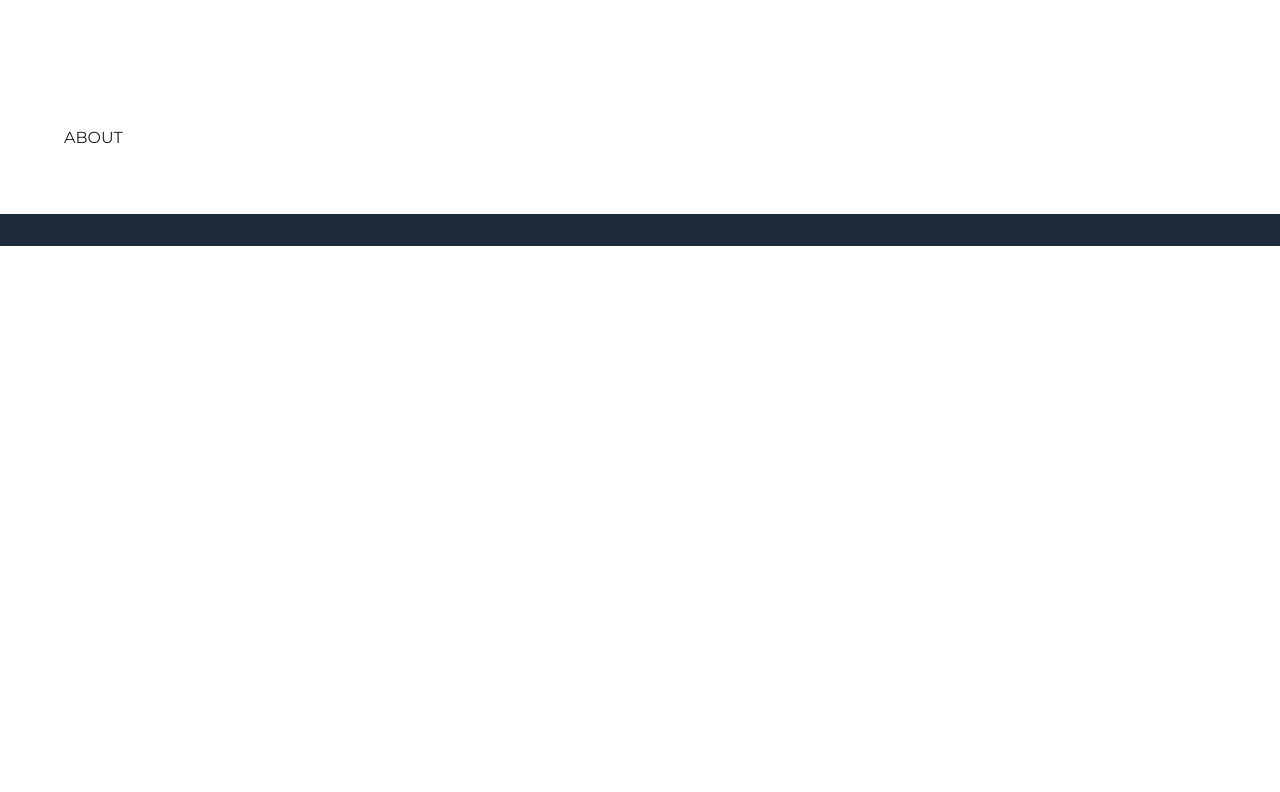
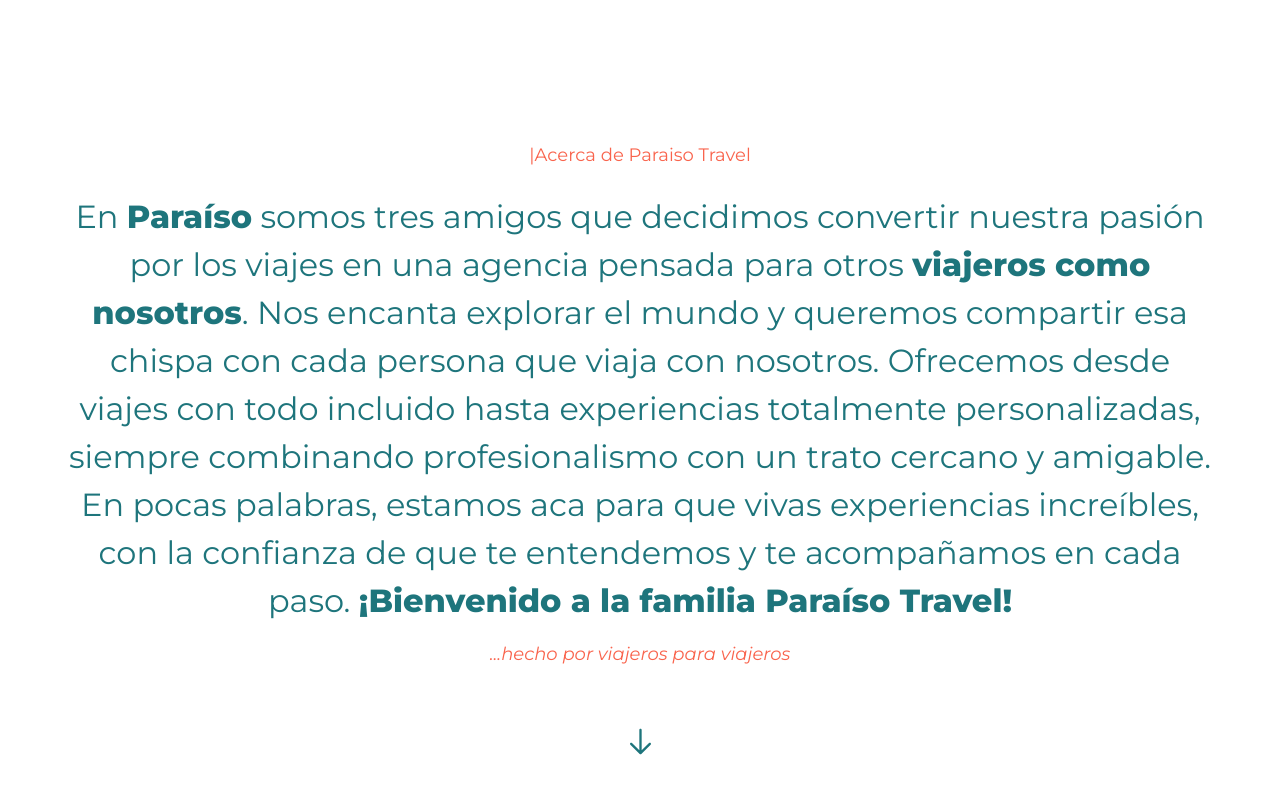
Before and after one commit to RamirezAgus/landing-travel, a React (Vite) app: page / in a window 1280 px wide. Shown: the part 868-1660 px from the top of the page. Before the commit the page ends 1114 px from the top, so only its background shows below. Built offline with nearby package versions, Linux system fonts and the light colour scheme.

Commit message:
add about and travels insterface

```diff
--- a/package.json
+++ b/package.json
@@ -11,6 +11,7 @@
   },
   "dependencies": {
     "@tailwindcss/vite": "^4.1.11",
+    "framer-motion": "^12.23.12",
     "path": "^0.12.7",
     "react": "^19.1.1",
     "react-dom": "^19.1.1",
--- a/src/App.jsx
+++ b/src/App.jsx
@@ -1,6 +1,7 @@
 import Navbar from '@components/Navbar'
 import Hero from '@sections/Hero'
 import About from '@sections/About'
+import Travels from '@sections/Travels'
 import Footer from '@components/Footer'
 
 const App = () => {
@@ -9,6 +10,7 @@
       <Navbar />
       <Hero />
       <About/>
+      <Travels/>
       <Footer/>
     </div>
   )
--- /dev/null
+++ b/src/components/CustomTexts.jsx
@@ -0,0 +1,45 @@
+import { motion } from "framer-motion";
+import { textContainer, textVariant2 } from "../utils/motion";
+
+export const TypingText = ({ title }) => (
+  <motion.p
+    variants={textContainer}
+    className='text-orange text-[18px]
+    text-secondary-white text-center py-4'>
+      {Array.from(title).map((letter, index) => (
+        <motion.span
+        variants={textVariant2}
+        key={index}
+        >
+          {letter === ' ' ? '\u00A0' : letter}
+        </motion.span>
+      ))}
+  </motion.p>
+);
+
+export const TypingText2 = ({ title }) => (
+    <motion.p
+    variants={textContainer}
+    className='italic text-orange text-[18px]
+    text-secondary-white text-center py-4'>
+      {Array.from(title).map((letter, index) => (
+        <motion.span
+        variants={textVariant2}
+        key={index}
+        >
+          {letter === ' ' ? '\u00A0' : letter}
+        </motion.span>
+      ))}
+  </motion.p>
+)
+
+export const TitleText = ({ title }) => (
+    <motion.h2
+    variants={textVariant2}
+    initial="hidden"
+    whileInView="show"
+    className="mt-[50px] font-bold md:text-[64px] text-[40px] text-blue"
+    >
+        {title}
+    </motion.h2>
+)
--- a/src/components/Navbar.jsx
+++ b/src/components/Navbar.jsx
@@ -12,7 +12,7 @@
           alt="logo"
           className="object-contain w-[200px] h-[132px]"
         />
-        <CgMenuRight size={32} className="cursor-pointer"/>
+        <CgMenuRight size={32} className="cursor-pointer text-blue"/>
       </div>
     </nav>
   );
--- /dev/null
+++ b/src/components/TravelCards.jsx
@@ -0,0 +1,16 @@
+import { motion } from "framer-motion";
+import { fadeIn } from "@/utils/motion";
+
+const TravelCards = () => {
+    return (
+        <motion.div
+            variants={fadeIn('up', 'spring', index * 0.5, 0.75)}
+            className={`relative ${
+                active === id ? 'lg:flex-[3.5] flex-[10]' : 'lg:flex-[0.5] flex-[2]'
+            } flex items-center justify-center min-w-[170px] h-[700px] transition-[flex] duration-[0.7s] ease-out-flex cursor-pointer`}
+            onClick={() => handleClick(id)}>
+        </motion.div>
+    )
+}
+
+export default TravelCards;
--- /dev/null
+++ b/src/constants/index.js
@@ -0,0 +1,27 @@
+export const exploreTravels = [
+    {
+        id: 'travel-1',
+        img: '/path/to/image1.jpg',
+        title: 'Explore the Mountains',
+    },
+    {
+        id: 'travel-2',
+        img: '/path/to/image2.jpg',
+        title: 'Discover the Beaches',
+    },
+    {
+        id: 'travel-3',
+        img: '/path/to/image3.jpg',
+        title: 'Experience the City Life',
+    },
+    {
+        id: 'travel-4',
+        img: '/path/to/image4.jpg',
+        title: 'Relax at the Spa',
+    },
+    {
+        id: 'travel-5',
+        img: '/path/to/image5.jpg',
+        title: 'Adventure in the Jungle',
+    },
+]
--- a/src/index.css
+++ b/src/index.css
@@ -1,4 +1,4 @@
-@import url('https://fonts.googleapis.com/css2?family=Montserrat:wght@100..900&display=swap');
+@import url('https://fonts.googleapis.com/css2?family=Montserrat:ital,wght@0,100..900;1,100..900&display=swap');
 @import "tailwindcss";
 
 @theme {
--- a/src/sections/About.jsx
+++ b/src/sections/About.jsx
@@ -1,14 +1,47 @@
+import { TypingText, TypingText2 } from "@/components/CustomTexts";
+import { motion } from "framer-motion";
+import { fadeIn, staggerContainer } from "@/utils/motion";
+import { RxArrowDown } from "react-icons/rx";
+
 const About = () => {
-    return (
-        <section
-            className="relative z-10 sm:p-16 xs:p-8 px-6 py-12">
-            <div
-                className="2xl:max-w-[1280px] w-full ">
-
-            </div>
-            ABOUT
-        </section>
-    )
-}
+  return (
+    <section className="relative z-10 sm:p-16 xs:p-8 px-6 py-12 flex flex-col">
+      <motion.div
+        className="2xl:max-w-[1280px] w-full mx-auto"
+        variants={staggerContainer}
+        initial="hidden"
+        whileInView="show"
+        viewport={{ once: false, amount: 0.25 }}
+      >
+        <TypingText title="|Acerca de Paraiso Travel" />
+        <motion.p
+          variants={fadeIn("up", "tween", 0.2, 1)}
+          className="mt-[8px] font-normal sm:text-[32px]
+                text-[20px] text-center text-blue"
+        >
+          En <span className="font-extrabold">Paraíso</span> somos tres amigos
+          que decidimos convertir nuestra pasión por los viajes en una agencia
+          pensada para otros{" "}
+          <span className="font-extrabold">viajeros como nosotros</span>. Nos
+          encanta explorar el mundo y queremos compartir esa chispa con cada
+          persona que viaja con nosotros. Ofrecemos desde viajes con todo
+          incluido hasta experiencias totalmente personalizadas, siempre
+          combinando profesionalismo con un trato cercano y amigable. En pocas
+          palabras, estamos aca para que vivas experiencias increíbles, con la
+          confianza de que te entendemos y te acompañamos en cada paso.{" "}
+          <span className="font-extrabold">
+            ¡Bienvenido a la familia Paraíso Travel!
+          </span>
+        </motion.p>
+        <TypingText2 title="...hecho por viajeros para viajeros" />
+        <motion.div
+        variants={fadeIn('up', 'tween', 0.3, 1)}
+        className="flex justify-center my-10">
+          <RxArrowDown className="text-blue" size={35} />
+        </motion.div>
+      </motion.div>
+    </section>
+  );
+};
 
 export default About;
--- a/src/sections/Hero.jsx
+++ b/src/sections/Hero.jsx
@@ -1,4 +1,5 @@
 import cover from '@assets/cover3.jpg';
+import { slideIn, staggerContainer, textVariant } from '@/utils/motion';
 
 const Hero = () => {
   return (
--- /dev/null
+++ b/src/sections/Travels.jsx
@@ -0,0 +1,21 @@
+import { motion } from "framer-motion";
+import { TypingText, TitleText } from "@/components/CustomTexts";
+import { staggerContainer, fadeIn } from "@/utils/motion";
+
+const Travel = () => {
+  return (
+    <section className="sm:p-16 xs:p-8 px-6 py-12" id="travel">
+        <motion.div
+        variants={staggerContainer}
+        initial="hidden"
+        whileInView="show"
+        viewport={{ once: false, amount: 0.25 }}
+        >
+
+        </motion.div>
+
+    </section>
+  );
+};
+
+export default Travel;
--- /dev/null
+++ b/src/utils/motion.js
@@ -0,0 +1,161 @@
+export const navVariants = {
+    hidden: {
+      opacity: 0,
+      y: -50,
+      transition: {
+        type: 'spring',
+        stiffness: 300,
+        damping: 140,
+      },
+    },
+    show: {
+      opacity: 1,
+      y: 0,
+      transition: {
+        type: 'spring',
+        stiffness: 80,
+        delay: 1,
+      },
+    },
+  };
+
+  export const slideIn = (direction, type, delay, duration) => ({
+    hidden: {
+      x: direction === 'left' ? '-100%' : direction === 'right' ? '100%' : 0,
+      y: direction === 'up' ? '100%' : direction === 'down' ? '100%' : 0,
+    },
+    show: {
+      x: 0,
+      y: 0,
+      transition: {
+        type,
+        delay,
+        duration,
+        ease: 'easeOut',
+      },
+    },
+  });
+
+  export const staggerContainer = (staggerChildren, delayChildren) => ({
+    hidden: {},
+    show: {
+      transition: {
+        staggerChildren,
+        delayChildren,
+      },
+    },
+  });
+
+  export const textVariant = (delay) => ({
+    hidden: {
+      y: 50,
+      opacity: 0,
+    },
+    show: {
+      y: 0,
+      opacity: 1,
+      transition: {
+        type: 'spring',
+        duration: 1.25,
+        delay,
+      },
+    },
+  });
+
+  export const textContainer = {
+    hidden: {
+      opacity: 0,
+    },
+    show: (i = 1) => ({
+      opacity: 1,
+      transition: { staggerChildren: 0.1, delayChildren: i * 0.1 },
+    }),
+  };
+
+  export const textVariant2 = {
+    hidden: {
+      opacity: 0,
+      y: 20,
+    },
+    show: {
+      opacity: 1,
+      y: 0,
+      transition: {
+        type: 'tween',
+        ease: 'easeIn',
+      },
+    },
+  };
+
+  export const fadeIn = (direction, type, delay, duration) => ({
+    hidden: {
+      x: direction === 'left' ? 100 : direction === 'right' ? -100 : 0,
+      y: direction === 'up' ? 100 : direction === 'down' ? -100 : 0,
+      opacity: 0,
+    },
+    show: {
+      x: 0,
+      y: 0,
+      opacity: 1,
+      transition: {
+        type,
+        delay,
+        duration,
+        ease: 'easeOut',
+      },
+    },
+  });
+
+  export const planetVariants = (direction) => ({
+    hidden: {
+      x: direction === 'left' ? '-100%' : '100%',
+      rotate: 120,
+    },
+    show: {
+      x: 0,
+      rotate: 0,
+      transition: {
+        type: 'spring',
+        duration: 1.8,
+        delay: 0.5,
+      },
+    },
+  });
+
+  export const zoomIn = (delay, duration) => ({
+    hidden: {
+      scale: 0,
+      opacity: 0,
+    },
+    show: {
+      scale: 1,
+      opacity: 1,
+      transition: {
+        type: 'tween',
+        delay,
+        duration,
+        ease: 'easeOut',
+      },
+    },
+  });
+
+  export const footerVariants = {
+    hidden: {
+      opacity: 0,
+      y: 50,
+      transition: {
+        type: 'spring',
+        stiffness: 300,
+        damping: 140,
+      },
+    },
+    show: {
+      opacity: 1,
+      y: 0,
+      transition: {
+        type: 'spring',
+        stiffness: 80,
+        delay: 0.5,
+      },
+    },
+  };
--- a/vite.config.js
+++ b/vite.config.js
@@ -12,6 +12,7 @@
       '@assets': path.resolve(__dirname, './src/assets'),
       '@components': path.resolve(__dirname, './src/components'),
       '@sections': path.resolve(__dirname, './src/sections'),
+      '@utils': path.resolve(__dirname, './src/utils'),
     }
   }
 
```
Also changed, not shown: 1 other file (tests, documents, lock files or other folders).
